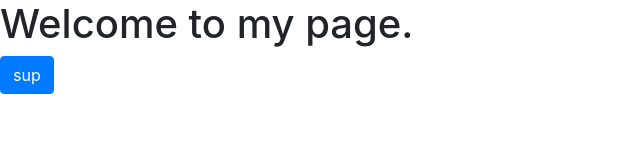
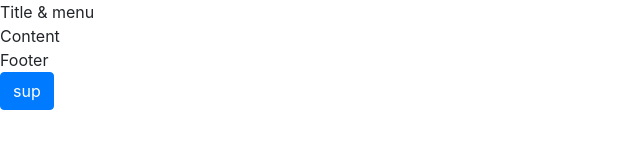
Before and after one commit to sammiej/sammiej.github.io, a plain HTML site: page index.html in a window 1280 px wide. Shown: the whole page, without its empty margins (0-640 px from the left). Drawn offline with nearby package versions, Linux system fonts and the light colour scheme.

Commit message:
Adding stylesheet and initial divs

```diff
--- a/index.html
+++ b/index.html
@@ -7,11 +7,22 @@
 
     <!-- Bootstrap CSS -->
     <link rel="stylesheet" href="https://stackpath.bootstrapcdn.com/bootstrap/4.3.1/css/bootstrap.min.css" integrity="sha384-ggOyR0iXCbMQv3Xipma34MD+dH/1fQ784/j6cY/iJTQUOhcWr7x9JvoRxT2MZw1T" crossorigin="anonymous">
-
-    <title>Hello, I'm Sammie!</title>
+    <link rel="stylesheet" type="text/css" href="style.css">
+    <link rel="icon" href="https://www.google.com/url?sa=i&source=images&cd=&ved=2ahUKEwiLotWW-cviAhUHw1QKHf_nCDQQjRx6BAgBEAU&url=http%3A%2F%2Fonpicture.pw%2Flouis-tomlinson-symbol.html&psig=AOvVaw3GjmgHim0iVOTkcNnz-D6Y&ust=1559604372504294">
+    <title>Sammie Jiang</title>
   </head>
   <body>
-    <h1>Welcome to my page.</h1>
+    <div id="top">
+      Title & menu
+    </div>
+
+    <div id="content">
+      Content
+    </div>
+
+    <div id="bottom">
+      Footer
+    </div>
 
     <button type="button" class="btn btn-primary">sup</button>
     <script src="https://code.jquery.com/jquery-3.3.1.slim.min.js" integrity="sha384-q8i/X+965DzO0rT7abK41JStQIAqVgRVzpbzo5smXKp4YfRvH+8abtTE1Pi6jizo" crossorigin="anonymous"></script>
```
Also changed, not shown: style.css (added).
